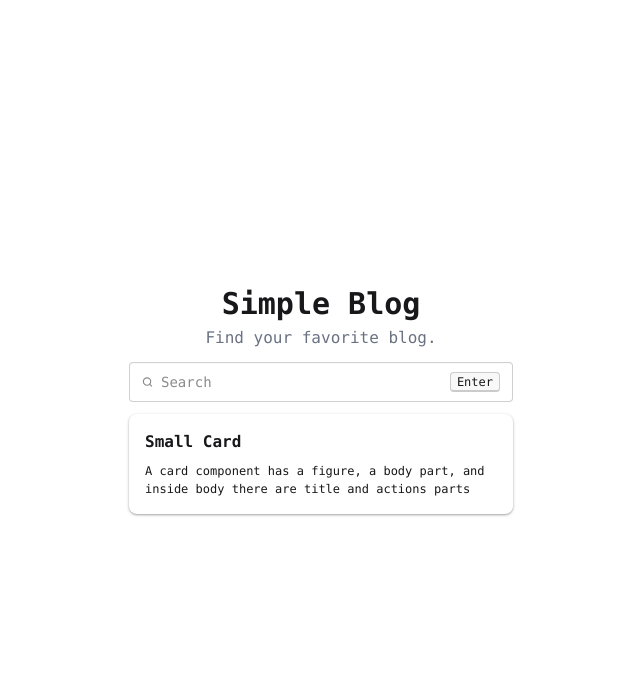
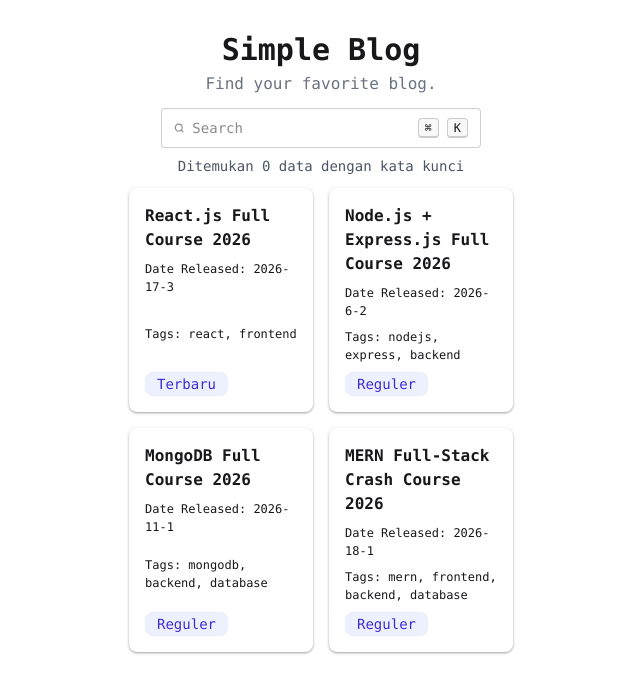
Before and after one commit to reihandems/blogify, a React (Vite) app: page / in a window 1280 px wide. Shown: the top 692 px of the page, without its empty margins (319-959 px from the left). Built offline with nearby package versions, Linux system fonts and the light colour scheme.

Commit message:
add: added posts.json and parse into Article

```diff
--- a/src/components/Article.jsx
+++ b/src/components/Article.jsx
@@ -1,12 +1,22 @@
-function Article() {
+function ArticleStatus({ isNew }) {
     return (
         <>
-            <div className="flex flex-wrap max-w-96 w-full gap-4">
-                <div class="card bg-base-100 card-sm shadow-sm/30 flex-1 min-w-40">
-                    <div class="card-body">
-                        <h2 class="card-title">Small Card</h2>
-                        <p>A card component has a figure, a body part, and inside body there are title and actions parts</p>
-                    </div>
+            <div className="badge badge-soft badge-primary">
+                {isNew ? "Terbaru" : "Reguler"}
+            </div>
+        </>
+    )
+}
+
+function Article({ title, date, tags, isNew }) {
+    return (
+        <>
+            <div className="card bg-base-100 card-sm shadow-sm/30 flex-1 min-w-40">
+                <div className="card-body">
+                    <h2 className="card-title">{title}</h2>
+                    <p>Date Released: {date}</p>
+                    <p>Tags: {tags.join(", ")}</p>
+                    <ArticleStatus isNew={isNew} />
                 </div>
             </div>
         </>
--- a/src/components/Search.jsx
+++ b/src/components/Search.jsx
@@ -1,12 +1,12 @@
 function Search() {
     return (
         <>
-            <label class="input mb-3 max-w-96 w-full">
-                <svg class="h-[1em] opacity-50" xmlns="http://www.w3.org/2000/svg" viewBox="0 0 24 24">
+            <label className="input mb-2">
+                <svg className="h-[1em] opacity-50" xmlns="http://www.w3.org/2000/svg" viewBox="0 0 24 24">
                     <g
-                    stroke-linejoin="round"
-                    stroke-linecap="round"
-                    stroke-width="2.5"
+                    strokeLinejoin="round"
+                    strokeLinecap="round"
+                    strokeWidth="2.5"
                     fill="none"
                     stroke="currentColor"
                     >
@@ -14,9 +14,12 @@ function Search() {
                     <path d="m21 21-4.3-4.3"></path>
                     </g>
                 </svg>
-                <input type="search" class="grow" placeholder="Search" />
-                <kbd class="kbd kbd-sm">Enter</kbd>
+                <input type="search" className="grow" placeholder="Search" />
+                <kbd className="kbd kbd-sm">⌘</kbd>
+                <kbd className="kbd kbd-sm">K</kbd>
             </label>
+
+            <p className="text-sm text-gray-600 mb-3">Ditemukan 0 data dengan kata kunci</p>
         </>
     )
 }
--- a/src/pages/Index.jsx
+++ b/src/pages/Index.jsx
@@ -1,16 +1,21 @@
 import Search from "../components/Search"
 import Article from "../components/Article"
+import PostData from "../posts.json"
 
 function Home() {
     return (
         <>
-            <div className="font-mono flex flex-col justify-center items-center h-screen p-8">
+            <div className="font-mono flex flex-col justify-center items-center h-auto p-8">
                 <h1 className="text-3xl font-bold mb-1">Simple Blog</h1>
                 <p className="text-gray-500 mb-3">Find your favorite blog.</p>
 
                 <Search />
 
-                <Article/>
+                <div className="flex flex-wrap max-w-96 w-full gap-4">
+                    {PostData.map((props, index) => (
+                        <Article key={index} {...props} />
+                    ))}
+                </div>
             </div>
         </>
     )
--- /dev/null
+++ b/src/posts.json
@@ -0,0 +1,26 @@
+[
+    {
+        "title": "React.js Full Course 2026",
+        "date": "2026-17-3",
+        "tags": ["react", "frontend"],
+        "isNew": true
+    },
+    {
+        "title": "Node.js + Express.js Full Course 2026",
+        "date": "2026-6-2",
+        "tags": ["nodejs", "express", "backend"],
+        "isNew": false
+    },
+    {
+        "title": "MongoDB Full Course 2026",
+        "date": "2026-11-1",
+        "tags": ["mongodb", "backend", "database"],
+        "isNew": false
+    },
+    {
+        "title": "MERN Full-Stack Crash Course 2026",
+        "date": "2026-18-1",
+        "tags": ["mern", "frontend", "backend", "database"],
+        "isNew": false
+    }
+]
```
